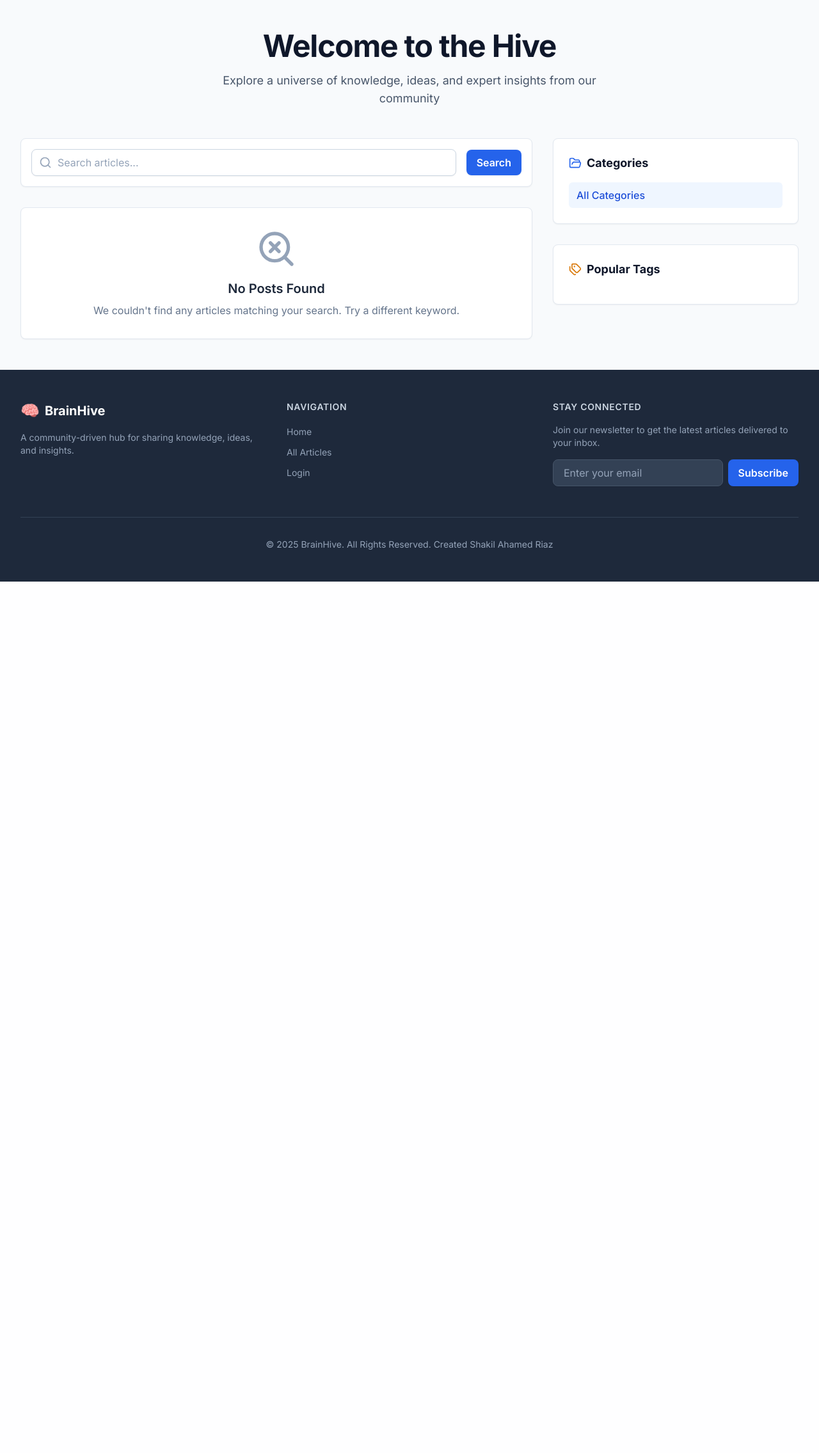
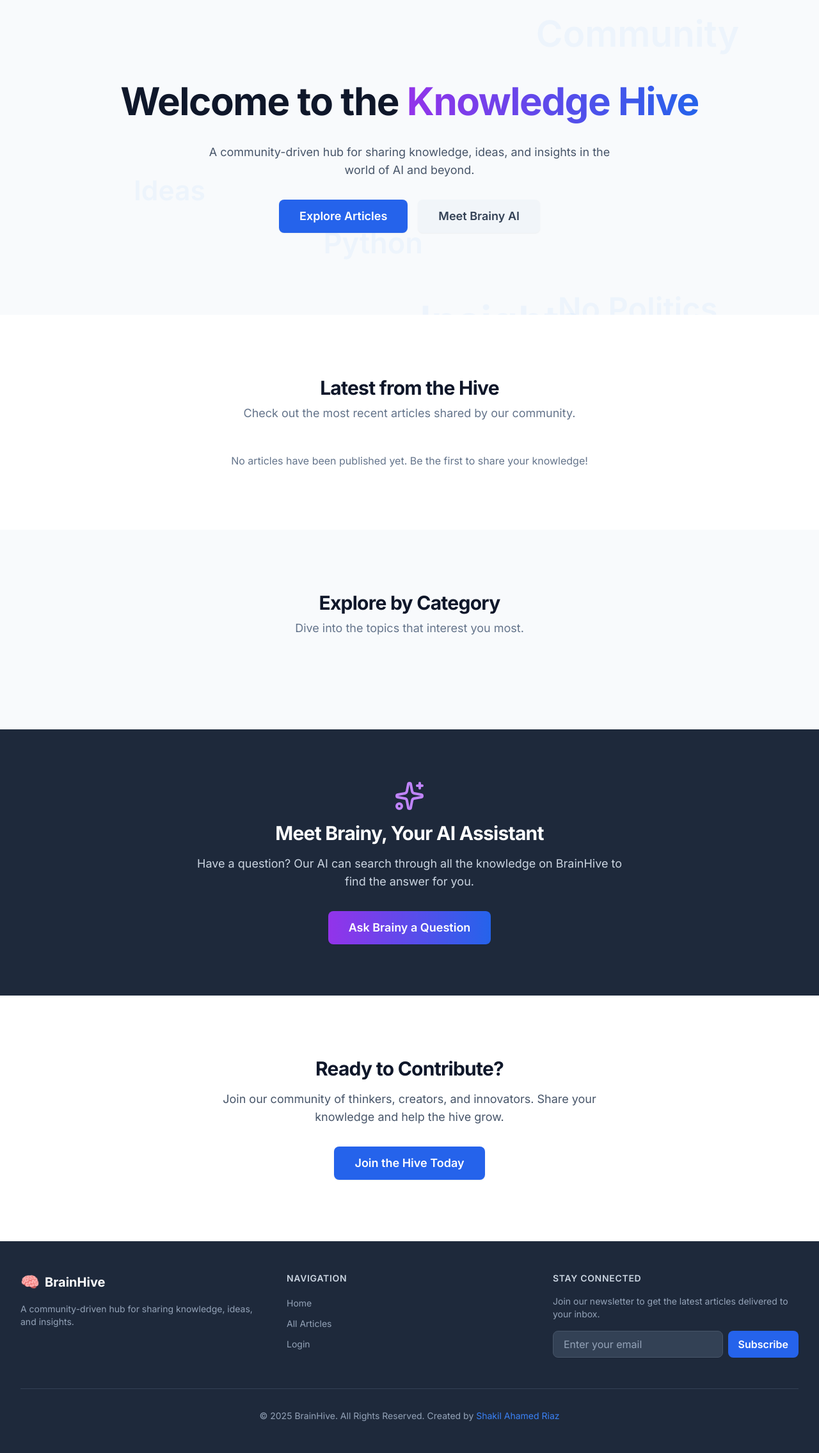
Before and after one commit to shakilahamedriaz/BrainHive-0.2, a Django app: page / in a window 1280 px wide. Shown: the part 65-2336 px from the top of the page at 64% size. Before the commit the page ends 974 px from the top, so only its background shows below. Run offline with Django 5.2, Linux system fonts and the light colour scheme; data that the repository does not hold is empty; some libraries are stand-ins or nearby versions.

Commit message:
feat: hoempage is updated with new features

```diff
--- a/myblog/blog/groq_service.py
+++ b/myblog/blog/groq_service.py
@@ -19,9 +19,9 @@ def get_ai_summary(post_content_html):
 
         # Create the prompt for the AI
         prompt = f"""
-        You are an expert blog summarizer. Based on the following blog post content, please provide a concise, engaging summary of 2-3 sentences that captures the main points.
+        You are an expert Article summarizer. Based on the following article content, please provide a concise, engaging summary of 2-3 sentences that captures the main points.
 
-        Blog Post Content:
+        Article Content:
         "{plain_text_content}"
 
         Summary:
--- a/myblog/blog/urls.py
+++ b/myblog/blog/urls.py
@@ -1,19 +1,23 @@
-from django.urls import path, include
+from django.urls import path
 from . import views
 from django.contrib.auth import views as auth_views
 
 urlpatterns = [
-    path('', views.post_list, name = 'post_list'),
-    path('post/<int:id>', views.post_details, name = 'post_details'),
-    path('post/<int:id>/like', views.like_post, name = 'like_post'),
-    path('post/create', views.post_create, name = 'post_create'),
-    path('post/update/<int:id>', views.post_update, name = 'post_update'),
-    path('post/delete/<int:id>', views.post_delete, name = 'post_delete'),
-    path('signup/', views.signup_view, name = 'signup'),
-    path('profile/', views.profile_view, name = 'profile'),
-    path('login/', auth_views.LoginView.as_view(template_name='user/login.html'), name = 'login'),
-    path('logout/', auth_views.LogoutView.as_view(), name = 'logout'),
+    # The root URL now points to our new homepage view
+    path('', views.home_view, name='home'),
 
+    # The list of all articles is now at its own URL
+    path('articles/', views.post_list, name='post_list'),
+
+    # All other URLs remain the same
+    path('post/<int:id>', views.post_details, name='post_details'),
+    path('post/<int:id>/like', views.like_post, name='like_post'),
+    path('post/create', views.post_create, name='post_create'),
+    path('post/update/<int:id>', views.post_update, name='post_update'),
+    path('post/delete/<int:id>', views.post_delete, name='post_delete'),
+    path('signup/', views.signup_view, name='signup'),
+    path('profile/', views.profile_view, name='profile'),
+    path('login/', auth_views.LoginView.as_view(template_name='user/login.html'), name='login'),
+    path('logout/', auth_views.LogoutView.as_view(), name='logout'),
     path('chatbot/', views.chatbot_view, name='chatbot'),
-
 ]
--- a/myblog/blog/views.py
+++ b/myblog/blog/views.py
@@ -14,6 +14,23 @@ from sentence_transformers import SentenceTransformer
 from groq import Groq
 from dotenv import load_dotenv
 import os
+
+
+
+# Add this new view function to your blog/views.py file
+
+def home_view(request):
+    # Fetch the 3 most recent posts to feature on the homepage
+    featured_posts = Post.objects.all().order_by('-created_at')[:3]
+
+    # Fetch all categories to display them
+    categories = Category.objects.all()
+
+    context = {
+        'featured_posts': featured_posts,
+        'categories': categories,
+    }
+    return render(request, 'blog/home.html', context)
 
 def post_list(request):
     # category, tag, searching, pagination --> post dekhate hobe
@@ -213,10 +230,11 @@ def chatbot_view(request):
 
             # 4. Create a smart prompt for the Groq AI
             prompt = f"""
-            You are "Brainy", a helpful AI assistant for the BrainHive-AI blog.
-            Your task is to answer the user's question based *only* on the provided context from the blog posts.
-            Do not use any outside knowledge. Your Creator is "Shakil Ahamed Riaz"
-            If the context does not contain the answer, you must say: "I'm sorry, but I couldn't find information about that in the blog posts! ."
+            You are "Brainy", a helpful AI assistant for the BrainHive.
+            Your task is to answer the user's question based on the provided context from the BrainHive.
+            You can use outside knowledge if the context match with the BrainHive's Articles.
+            If the context does not contain the answer, you must say: "I'm sorry, I couldn't find information about that in the BrainHive! .
+            Your Creator is "Shakil Ahamed Riaz"
 
             CONTEXT FROM BLOG POSTS:
             {context}
--- a/myblog/myblog/settings.py
+++ b/myblog/myblog/settings.py
@@ -24,6 +24,8 @@ SECRET_KEY = 'django-insecure--q=*-j60#ltbf3#1^fs6&0#l&76-tvg-(y3^q(ik&=fjzvm@x@
 
 # SECURITY WARNING: don't run with debug turned on in production!
 DEBUG = True
+
+#ALLOWED_HOSTS = ['192.168.0.162', 'localhost', '127.0.0.1']
 
 ALLOWED_HOSTS = []
 
--- a/myblog/templates/blog/base.html
+++ b/myblog/templates/blog/base.html
@@ -80,7 +80,7 @@
 
                     <!-- Right Side Navigation (Desktop) -->
                     <div class="hidden md:flex items-center space-x-6">
-                        <a href="{% url 'post_list' %}" class="text-slate-600 hover:text-blue-600 transition-colors font-medium">Home</a>
+                        <a href="{% url 'home' %}" class="text-slate-600 hover:text-blue-600 transition-colors font-medium">Home</a>
                         <a href="{% url 'post_list' %}" class="text-slate-600 hover:text-blue-600 transition-colors font-medium">Articles</a>
 
                         <!-- Redesigned AI Assistant Link -->
@@ -205,7 +205,8 @@
                     </div>
                 </div>
                 <div class="mt-12 border-t border-slate-700 pt-8 text-sm text-center">
-                    <p>&copy; {% now "Y" %} BrainHive. All Rights Reserved. Created Shakil Ahamed Riaz</p>
+                    <p>&copy; {% now "Y" %} BrainHive. All Rights Reserved. Created by <a href="https://www.linkedin.com/in/shakilahamedriaz" target="_blank" class="text-blue-500 hover:underline">
+            Shakil Ahamed Riaz
                 </div>
             </div>
         </footer>
--- a/myblog/templates/blog/chatbot.html
+++ b/myblog/templates/blog/chatbot.html
@@ -9,7 +9,7 @@
         <div class="text-center mb-8">
             <span class="text-5xl">🤖</span>
             <h1 class="mt-4 text-4xl font-bold text-slate-900">Chat with "Brainy"</h1>
-            <p class="mt-2 text-lg text-slate-600">Ask me anything about the content on BrainHive-AI.</p>
+            <p class="mt-2 text-lg text-slate-600">Ask me anything about the content on BrainHive.</p>
         </div>
 
         <!-- Chat Interface -->
--- /dev/null
+++ b/myblog/templates/blog/home.html
@@ -0,0 +1,156 @@
+{% extends "blog/base.html" %}
+{% load static %}
+
+{% block title %}Welcome to BrainHive{% endblock %}
+
+{% block content %}
+
+<!-- Custom CSS for the animated background -->
+<style>
+    .word-cloud-bg {
+        position: absolute;
+        top: 0;
+        left: 0;
+        width: 100%;
+        height: 100%;
+        overflow: hidden;
+        z-index: 0;
+    }
+    .word-cloud-bg span {
+        position: absolute;
+        opacity: 0.1;
+        font-weight: 600;
+        color: #93c5fd; /* A light blue color */
+        animation: float 20s linear infinite;
+    }
+
+    @keyframes float {
+        0% { transform: translateY(100vh) scale(1); }
+        100% { transform: translateY(-100vh) scale(1.5); }
+    }
+</style>
+
+<!-- Hero Section with Animated Background -->
+<div class="relative bg-slate-50 overflow-hidden">
+    <!-- The animated word cloud background -->
+    <div class="word-cloud-bg">
+        <script>
+            // Simple script to generate and place the words randomly
+            const words = ["Knowledge", "AI", "Python", "Django", "Ideas", "Community", "Data Science", "Learning", "Innovation", "Tech", "Insights", "Collaboration", "No Politics"];
+            const container = document.querySelector('.word-cloud-bg');
+            for (let i = 0; i < 20; i++) {
+                const span = document.createElement('span');
+                span.textContent = words[Math.floor(Math.random() * words.length)];
+                span.style.left = `${Math.random() * 90}vw`;
+                span.style.fontSize = `${Math.random() * 3 + 1}rem`; // Font size between 1rem and 4rem
+                span.style.animationDuration = `${Math.random() * 20 + 20}s`; // Duration between 20s and 40s
+                span.style.animationDelay = `-${Math.random() * 40}s`; // Start at a random point in the animation
+                container.appendChild(span);
+            }
+        </script>
+    </div>
+
+    <div class="relative container mx-auto px-4 sm:px-6 lg:px-8 py-24 md:py-32 z-10">
+        <div class="text-center">
+            <!-- FIX: Added pb-4 (padding-bottom) to ensure text is not clipped -->
+<h1 class="text-4xl sm:text-5xl md:text-6xl font-extrabold tracking-tight leading-snug pb-4">
+    <span class="text-slate-900">Welcome to the </span>
+    <span class="text-transparent bg-clip-text bg-gradient-to-r from-purple-600 to-blue-600">Knowledge Hive</span>
+</h1>
+
+
+            <p class="mt-5 max-w-2xl mx-auto text-lg text-slate-600">
+                A community-driven hub for sharing knowledge, ideas, and insights in the world of AI and beyond.
+            </p>
+            <div class="mt-8 flex justify-center gap-4">
+                <a href="{% url 'post_list' %}" class="btn btn-primary px-8 py-3 text-lg">Explore Articles</a>
+                <a href="{% url 'chatbot' %}" class="btn btn-secondary px-8 py-3 text-lg">Meet Brainy AI</a>
+            </div>
+        </div>
+    </div>
+</div>
+
+<!-- Featured Articles Section -->
+<div class="bg-white py-16 sm:py-24">
+    <div class="container mx-auto px-4 sm:px-6 lg:px-8">
+        <div class="text-center mb-12">
+            <h2 class="text-3xl font-bold tracking-tight text-slate-900">Latest from the Hive</h2>
+            <p class="mt-2 text-lg text-slate-500">Check out the most recent articles shared by our community.</p>
+        </div>
+        <div class="grid grid-cols-1 md:grid-cols-2 lg:grid-cols-3 gap-8">
+            {% for post in featured_posts %}
+            <div class="bg-white rounded-lg shadow-lg hover:shadow-2xl transition-shadow duration-300 border border-slate-200 flex flex-col group">
+                <div class="p-6 flex-grow">
+                    <p class="text-sm font-semibold text-blue-600">{{ post.category.name }}</p>
+                    <a href="{% url 'post_details' post.id %}" class="block mt-2">
+                        <h3 class="text-xl font-bold text-slate-900 group-hover:text-blue-600 transition-colors">{{ post.title }}</h3>
+                        <p class="mt-3 text-base text-slate-600">{{ post.summary|truncatewords:20 }}</p>
+                    </a>
+                </div>
+                <div class="p-6 bg-slate-50 rounded-b-lg">
+                    <div class="flex items-center">
+                        <div class="w-10 h-10 rounded-full bg-slate-200 flex items-center justify-center text-slate-600 font-bold">
+                            {{ post.author.username|first|upper }}
+                        </div>
+                        <div class="ml-3">
+                            <p class="text-sm font-medium text-slate-900">{{ post.author.get_full_name|default:post.author.username }}</p>
+                            <p class="text-sm text-slate-500">{{ post.created_at|date:"F d, Y" }}</p>
+                        </div>
+                    </div>
+                </div>
+            </div>
+            {% empty %}
+            <p class="text-center text-slate-500 col-span-3">No articles have been published yet. Be the first to share your knowledge!</p>
+            {% endfor %}
+        </div>
+    </div>
+</div>
+
+<!-- Explore by Category Section -->
+<div class="bg-slate-50 py-16 sm:py-24">
+    <div class="container mx-auto px-4 sm:px-6 lg:px-8">
+        <div class="text-center mb-12">
+            <h2 class="text-3xl font-bold tracking-tight text-slate-900">Explore by Category</h2>
+            <p class="mt-2 text-lg text-slate-500">Dive into the topics that interest you most.</p>
+        </div>
+        <div class="grid grid-cols-2 md:grid-cols-3 lg:grid-cols-4 gap-6">
+            {% for category in categories %}
+            <a href="{% url 'post_list' %}?category={{ category.name }}" class="group block p-6 rounded-lg text-center transition-all duration-300 {% cycle 'bg-amber-50 hover:bg-amber-100' 'bg-teal-50 hover:bg-teal-100' 'bg-rose-50 hover:bg-rose-100' 'bg-lime-50 hover:bg-lime-100' %}">
+                <div class="w-16 h-16 rounded-full flex items-center justify-center mx-auto transition-all duration-300 group-hover:scale-110 group-hover:shadow-lg {% cycle 'bg-amber-100 group-hover:shadow-amber-200' 'bg-teal-100 group-hover:shadow-teal-200' 'bg-rose-100 group-hover:shadow-rose-200' 'bg-lime-100 group-hover:shadow-lime-200' %}">
+                    <i data-lucide="folder" class="w-8 h-8 {% cycle 'text-amber-600' 'text-teal-600' 'text-rose-600' 'text-lime-600' %}"></i>
+                </div>
+                <h3 class="mt-4 text-lg font-semibold text-slate-800">{{ category.name }}</h3>
+            </a>
+            {% endfor %}
+        </div>
+    </div>
+</div>
+
+<!-- AI Assistant CTA Section -->
+<div class="bg-slate-800">
+    <div class="container mx-auto px-4 sm:px-6 lg:px-8 py-20 text-center">
+        <i data-lucide="sparkles" class="w-12 h-12 mx-auto text-purple-400"></i>
+        <h2 class="mt-4 text-3xl font-bold tracking-tight text-white">Meet Brainy, Your AI Assistant</h2>
+        <p class="mt-4 max-w-2xl mx-auto text-lg text-slate-300">
+            Have a question? Our AI can search through all the knowledge on BrainHive to find the answer for you.
+        </p>
+        <div class="mt-8">
+            <a href="{% url 'chatbot' %}" class="btn btn-ai px-8 py-3 text-lg">Ask Brainy a Question</a>
+        </div>
+    </div>
+</div>
+
+<!-- Join the Hive CTA Section -->
+<div class="bg-white py-16 sm:py-24">
+    <div class="container mx-auto px-4 sm:px-6 lg:px-8 text-center">
+        <h2 class="text-3xl font-bold tracking-tight text-slate-900">Ready to Contribute?</h2>
+        <p class="mt-4 max-w-2xl mx-auto text-lg text-slate-600">
+            Join our community of thinkers, creators, and innovators. Share your knowledge and help the hive grow.
+        </p>
+        <div class="mt-8">
+            <a href="{% url 'signup' %}" class="btn btn-primary px-8 py-3 text-lg">Join the Hive Today</a>
+        </div>
+    </div>
+</div>
+
+{% endblock %}
--- a/myblog/templates/user/login.html
+++ b/myblog/templates/user/login.html
@@ -9,7 +9,7 @@
         <div class="text-center mb-8">
             <span class="text-5xl">🧠</span>
             <h2 class="mt-4 text-3xl font-bold text-slate-900">Welcome Back</h2>
-            <p class="mt-2 text-slate-600">Sign in to continue to BrainHive-AI.</p>
+            <p class="mt-2 text-slate-600">Sign in to continue to BrainHive.</p>
         </div>
 
         <div class="bg-white p-8 rounded-xl shadow-lg border border-slate-200">
--- a/myblog/templates/user/signup.html
+++ b/myblog/templates/user/signup.html
@@ -9,7 +9,7 @@
         <div class="text-center mb-8">
             <span class="text-5xl">💡</span>
             <h2 class="mt-4 text-3xl font-bold text-slate-900">Create Your Account</h2>
-            <p class="mt-2 text-slate-600">Join the hive and start sharing your knowledge.</p>
+            <p class="mt-2 text-slate-600">Join the Hive and start sharing your knowledge.</p>
         </div>
 
         <div class="bg-white p-8 rounded-xl shadow-lg border border-slate-200">
```
